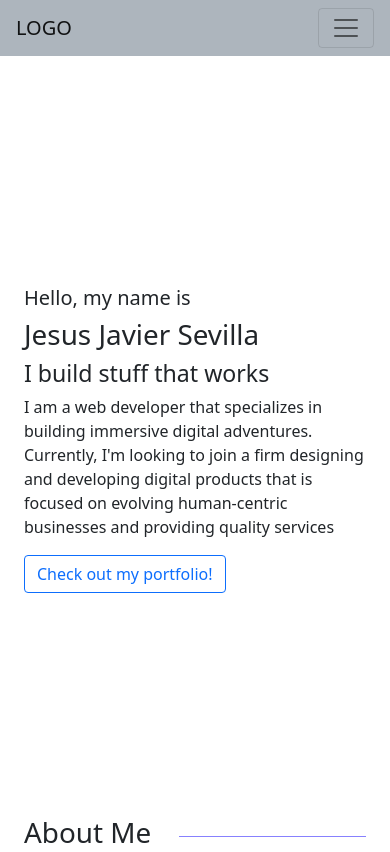
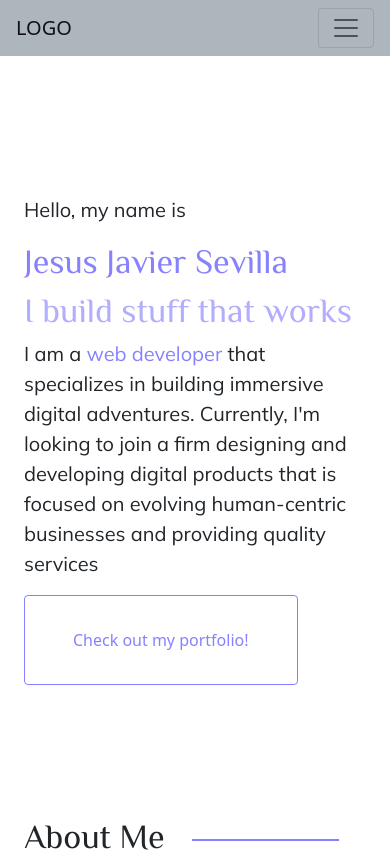
Before and after one commit to Jesuss27/personal-portfolio, a React (Create React App) app: page / in a window 390 px wide. Shown: the top 852 px of the page. Built offline with nearby package versions, Linux system fonts and the light colour scheme.

Commit message:
more final touch ups

```diff
--- a/public/index.html
+++ b/public/index.html
@@ -15,6 +15,9 @@
       name="description"
       content="Web site created using create-react-app"
     />
+    <link rel="preconnect" href="https://fonts.googleapis.com">
+    <link rel="preconnect" href="https://fonts.gstatic.com" crossorigin>
+    <link href="https://fonts.googleapis.com/css2?family=Mulish&family=Philosopher&family=Poppins&display=swap" rel="stylesheet">
 
     <link rel="apple-touch-icon" href="%PUBLIC_URL%/logo192.png" />
     <!--
--- a/src/App.js
+++ b/src/App.js
@@ -1,20 +1,60 @@
 import logo from './logo.svg';
 import './App.css';
 import Navigation from './components/Navigation';
-import 'bootstrap/dist/css/bootstrap.css';
 import "./styles/main.scss"
-import 'bootstrap/dist/css/bootstrap.min.css';
 import Landing from "./components/Landing.js"
 import About from "./components/About.js"
 import Portfolio from "./components/Portfolio.js"
 import Container from "react-bootstrap/Container"
 import SeeMore from './components/SeeMore';
 import InTouch from './components/InTouch';
+import { createGlobalStyle } from "styled-components";
 
 
 function App() {
+
+  const GlobalStyles = createGlobalStyle`
+  /* global styles */
+
+    html{
+      font-family:"Mulish",sans-serif;
+      /* h1 variables */
+      --h1-mobile-s: 32px;
+      --h1-mobile-md: 33px;
+      --h1-mobile-l: 34px;
+      --h1-desktop-s: 64px;
+      --h1-desktop-md: 72px;
+      --h1-desktop-l: 95px;
+      /* p variables */
+      --p-mobile-s: 18px;
+      --p-mobile-md: 19px;
+      --p-mobile-l: 20px;
+      --p-desktop-s: 20px;
+      --p-desktop-md: 20px;
+      --p-desktop-l: 20px;
+      /* h3 variables */
+      --h3-mobile-s: 26px;
+      --h3-mobile-md: 27px;
+      --h3-mobile-l:28px;
+      --h3-desktop-s: 32px;
+      --h3-desktop-md: 38px;
+      --h3-desktop-l: 40px;
+      /* h2 variables */
+      --h2-mobile-s: 32px;
+      --h2-mobile-md: 33px;
+      --h2-mobile-l:34px;
+      --h2-desktop-s: 48px;
+      --h2-desktop-md: 56px;
+      --h2-desktop-l: 62px;
+      /* color variables */
+      --primary-purple:#8781FE;
+      --faded-purple:#B2AEFE;
+    }
+
+  `
   return (
     <>
+    <GlobalStyles />
     <Navigation />
     <Container>
       <Landing />
--- a/src/components/About.js
+++ b/src/components/About.js
@@ -7,9 +7,9 @@ function About() {
   return (
      <Container>
         <Row className='d-flex justify-content-start align-items-center' style={{minHeight: "100vh"}} >
-            <Col md={6}className='ml-auto'>
-                <div className="titleDiv d-flex align-items-center">
-                    <h1>About Me</h1>
+            <Col md={6}className='ml-auto d-flex flex-column justify-content-around'>
+                <div className="titleDiv d-flex  align-items-center mb-5">
+                    <h2 id='about'>About Me</h2>
                     <div className="lineDiv"></div>
                 </div>
                 <p>Hello! My name is Jesus and I like to make the web
@@ -24,8 +24,8 @@ function About() {
                     I've gotten quiet good at it.</p>
 
                 <p>Today I spend my days, when I'm not playing chess or
-                    rolling on the jiu jitsu mats, designing and
-                     developing web applications that look amazing
+                    rolling on the jiu jitsu mats, <span className="highlight-purple">designing </span>and
+                     <span className="highlight-purple"> developing</span> web applications that look amazing
                      and work just the way that they should!</p>
 
                 <p>Here is some of the tech I've been working with.</p>
@@ -37,7 +37,7 @@ function About() {
                             <svg id="arrow" xmlns="http://www.w3.org/2000/svg" width="13" height="14" viewBox="0 0 13 14">
                                 <path id="Polygon_1" data-name="Polygon 1" d="M7,0l7,13H0Z" transform="translate(13) rotate(90)" fill="#8781fe"/>
                             </svg>
-                            JavaScript (ES6+)
+                            JavaScript
                             </li>
                             <li className='d-flex align-items-center'>
                             <svg id="arrow" xmlns="http://www.w3.org/2000/svg" width="13" height="14" viewBox="0 0 13 14">
@@ -78,7 +78,9 @@ function About() {
                 </Row>
             </Col>
             <Col className='d-flex justify-content-center align-items-center' md={6}>
-                <img src="/images/headshotPNG.png" alt="" className='headshot my-4' />
+                <div className="headshot-mask my-4">
+                <img src="/images/headshotPNG.png" alt="" className='headshot' />
+                </div>
 
 
 
--- a/src/components/Landing.js
+++ b/src/components/Landing.js
@@ -9,15 +9,15 @@ function Landing() {
       <Container>
           <Row className='d-flex justify-content-start align-items-center' style={{height:"90vh"}}>
               <Col className='ml-auto'>
-              <h5 className='mt-2'>Hello, my name is</h5>
-              <h1 className='mt-2'>Jesus Javier Sevilla</h1>
-              <h3 className='mt-2'>I build stuff that works</h3>
-              <p className='mt-2'>I am a web developer that specializes in
+              <p className='mt-2'>Hello, my name is</p>
+              <h2 className='mt-2 highlight-purple'>Jesus Javier Sevilla</h2>
+              <h1 className='mt-2 faded-purple'>I build stuff that works</h1>
+              <p className='mt-2'>I am a <span className='highlight-purple'>web developer</span> that specializes in
                   building immersive digital adventures. Currently,
                   I'm looking to join a firm designing and developing digital products that is
                   focused on evolving human-centric businesses and providing quality services</p>
 
-              <Button  variant="outline-primary">Check out my portfolio!</Button>
+              <Button style={{padding:"2em 3em"}}  variant="outline-primary">Check out my portfolio!</Button>
 
               </Col>
           </Row>
--- a/src/components/Portfolio.js
+++ b/src/components/Portfolio.js
@@ -6,20 +6,25 @@ import { featuredProjects } from './featuredProjects'
 import { useMediaQuery } from './hooks/useMediaQuery.js'
 
 function Portfolio() {
-    const isMedium = `(min-width:768px)`
+    const isMedium = useMediaQuery(`(min-width:768px)`)
   return (
             <Row className='my-5'>
                 <Col>
                     <div className="titleDiv d-flex align-items-center"
                         style={{
-                            maxWidth:isMedium ? "50%" : "none",
+                            maxWidth:isMedium ? "50%" : "100%",
                         }}>
-                        <h1>Portfolio</h1>
+                        <h2>Portfolio</h2>
                         <div className="lineDiv"></div>
                     </div>
                     {/* featured projects */}
                     {featuredProjects.map(project => (
-                        <Project key={project.title} title={project.title} description={project.description} skillsDiv={project.skills} id={project.id} />
+                        <Project key={project.title}
+                        title={project.title}
+                        description={project.description}
+                         skillsDiv={project.skills}
+                         isMedium={isMedium}
+                         id={project.id} />
                     ))}
                 </Col>
 
--- a/src/styles/main.scss
+++ b/src/styles/main.scss
@@ -1,6 +1,5 @@
 $theme-colors : (
     "primary":#8781FE,
-    "white":    #fff,
 "gray-100": #f8f9fa ,
 "gray-200": #e9ecef ,
 "gray-300": #dee2e6 ,
@@ -13,26 +12,68 @@ $theme-colors : (
 "black":    #000 ,
 );
 
+@import url('https://fonts.googleapis.com/css2?family=Mulish&family=Philosopher&family=Poppins&display=swap');
+
 @import "node_modules/bootstrap/scss/bootstrap.scss";
 
+*{
+    margin:0;
+    padding:0;
+    box-sizing: border-box;
+}
 h1{
+    font-family: "Philosopher",sans-serif;
+}
+h2{
+    font-family:"Philosopher", sans-serif;
+}
+h3{
+    font-family:"Mulish", sans-serif;
+}
+h4{
+    font-family:"Mulish", sans-serif;
+}
+p{
+    font-family:"Mulish", sans-serif;
+}
+
+
+
+
+
+
+
+#about{
     white-space: nowrap;
 }
+// .btn{
+//     padding: 1rem 2rem;
+//     display:flex;
+//     justify-content: center;
+//     align-items: center;
+// }
+.btn-outline-primary:hover{
+    color:white;
+}
 p{
-    max-width:45ch;
-
+    max-width:55ch;
+    padding:0;
 }
 ul{
     padding: left 0px;
 }
 li{
     margin-bottom:16px;
+    font-family:"Mulish", sans-serif
 }
+
+
 .lineDiv{
     background:#8781FE;
-    height:1px;
+    height:2px;
     width:100%;
     margin-left:3ch;
+    margin-right:3ch;
     max-width:500px;
 
 }
@@ -46,9 +87,41 @@ li{
     max-width:300px;
     width:100%;
     height:auto;
-    background:red;
     object-fit: cover;
+    position: relative;
+}
+.headshot:hover{
+    transform: translate(10px,10px);
+}
+.headshot-mask{
+    position:relative;
+    height:auto;
+}
 
+.headshot-mask:before{
+    content:"";
+    position:absolute;
+    top:15px;
+    left:15px;
+    background:transparent;
+    width:100%;
+    height:100%;
+    border:2px solid #8781FE;
+}
+.headshot-mask:after{
+    content:"";
+    position:absolute;
+    width:100%;
+    height:100%;
+    background:#8781FE;
+    top:0;
+    left:0;
+    opacity:0.333;
+    transition:all 0.3s ease;
+}
+
+.headshot-mask:hover:after{
+    opacity:0;
 }
 
 .cardContainer{
@@ -62,43 +135,112 @@ li{
 }
 
 
+.responsive{
+    max-width:100%;
+    height:auto;
+}
+.highlight-purple{
+    color:var(--primary-purple)
+  }
 
-.skill{
-    border:1px solid red;
-    padding:0.5em;
-    width:auto;
-    display:inline-block;
-    margin:5px 10px;
-}
+  .faded-purple{
+    color:var(--faded-purple);
+  }
+
+  h1{
+    font-size:var(--h1-mobile-s);
+    font-family: 'Philosopher', sans-serif;
+  }
+  h2{
+    font-size:var(--h2-mobile-s);
+    font-family: 'Philosopher', sans-serif;
+  }
+  p{
+    font-size:var(--p-mobile-s);
+    font-family: 'Mulish', sans-serif;
+  }
+  h3{
+    font-size:var(--h3-mobile-s);
+    font-family: 'Mulish', sans-serif;
+  }
+  h4{
+    opacity:0.6;
+    font-family: 'Mulish', sans-serif;
+
+  }
 
 
+  @media (min-width:350px){
+    h1{
+      font-size:var(--h1-mobile-md)
+    }
+    p{
+    font-size:var(--p-mobile-md)
+  }
+  h3{
+    font-size:var(--h3-mobile-md)
+  }
+  h2{
+    font-size:var(--h2-mobile-md)
+  }
 
-@media screen and (min-width:768px) {
-
-
-    .cardContainer{
-        position:relative;
+  }
+  @media (min-width:375px){
+    h1{
+      font-size:var(--h1-mobile-l)
     }
-    .imgContainer{
-        position:absolute;
-        right:0;
-        top:0;
-        width:60%;
-        height:100%;
-        background-color: #212529;
-        z-index:21;
+    p{
+    font-size:var(--p-mobile-l)
+  }
+  h3{
+    font-size:var(--h3-mobile-l)
+  }
+  h2{
+    font-size:var(--h2-mobile-l)
+  }
+  }
+  @media (min-width:768px){
+    h1{
+      font-size:var(--h1-desktop-s)
     }
-
-    //card styling
-    .card p{
-        max-width:50%;
+    p{
+    font-size:var(--p-desktop-s)
+  }
+  h3{
+    font-size:var(--h3-desktop-s)
+  }
+  h2{
+    font-size:var(--h2-desktop-s)
+  }
+  }
+  @media (min-width:1024px){
+    h1{
+      font-size:var(--h1-desktop-md)
     }
-    .card h2{
-        color:black;
+    p{
+    font-size:var(--p-desktop-md)
+  }
+  h3{
+    font-size:var(--h3-desktop-md)
+  }
+  h2{
+    font-size:var(--h2-desktop-md)
+  }
+  .linesContainer h3{
+    white-space:nowrap;
+  }
+  }
+  @media (min-width:1440px){
+    h1{
+      font-size:var(--h1-desktop-l)
     }
-    .card h3{
-        color:black;
-    }
-
-
-}
+    p{
+    font-size:var(--p-desktop-l)
+  }
+  h3{
+    font-size:var(--h3-desktop-l)
+  }
+  h2{
+    font-size:var(--h2-desktop-l)
+  }
+  }
```
Also changed, not shown: src/components/InTouch.js (+41 -1 lines), src/components/Project.js (+32 -10 lines), src/components/SeeMore.js (+37 -19 lines).
